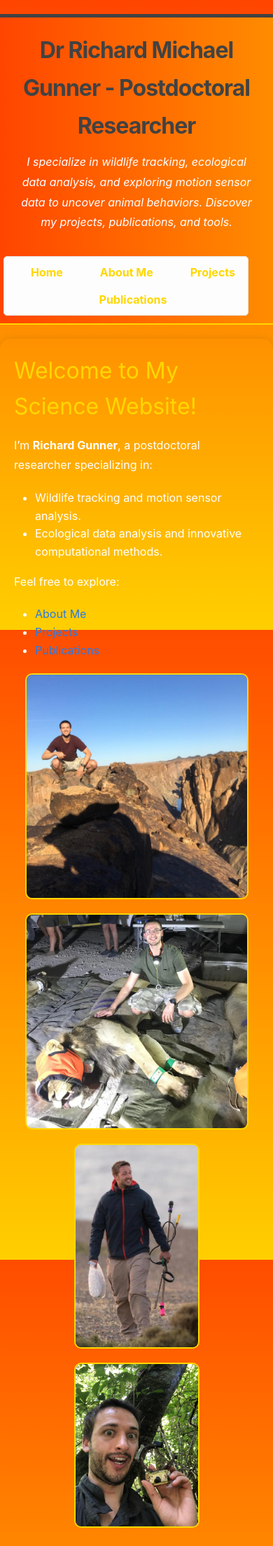
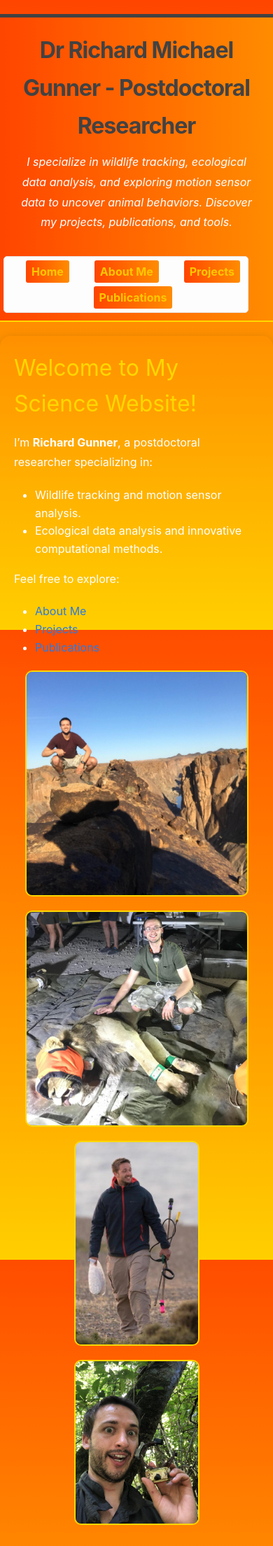
Before and after one commit to Richard6195/my-website, a Jekyll site: the page built from index.md, in a window 390 px wide. Shown: the top 2209 px of the page at 70% size. Built offline with Jekyll 4.4.1, drawn with Linux system fonts in a browser that asks for light colours.

```diff
--- a/_sass/minima/_custom.scss
+++ b/_sass/minima/_custom.scss
@@ -45,7 +45,7 @@ body {
 
 .site-nav .page-link {
   text-decoration: none;
-  color: #FFD700; /* Gold links */
+  color: #ffc800; /* Gold links */
   font-weight: bold;
   padding: 5px 10px; /* Add padding for better touch interaction */
   border-radius: 3px; /* Optional: Rounded corners */
@@ -146,8 +146,8 @@ img, video {
 
   .site-nav .page-link {
     display: inline-block; /* Ensure links don't overlap */
-    background-color: transparent; /* Remove any default background */
-    padding: 5px 10px; /* Adjust padding if needed */
+    background: linear-gradient(to right, #FF4500, #FF8C00); /* Deep orange sunset */
+    padding: 4px 8px; /* Adjust padding if needed */
     box-shadow: none; /* Remove any shadow */
     border: none; /* Ensure no border is applied */
   }
```
